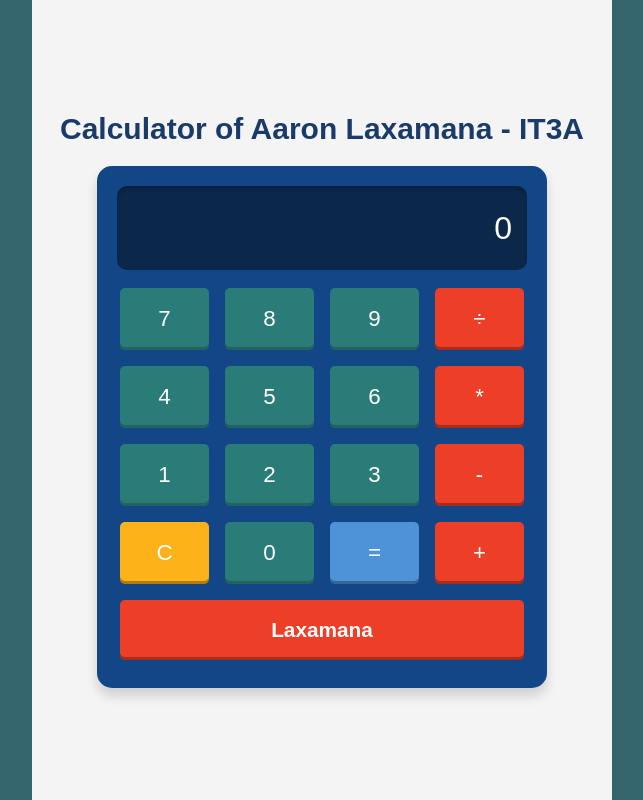
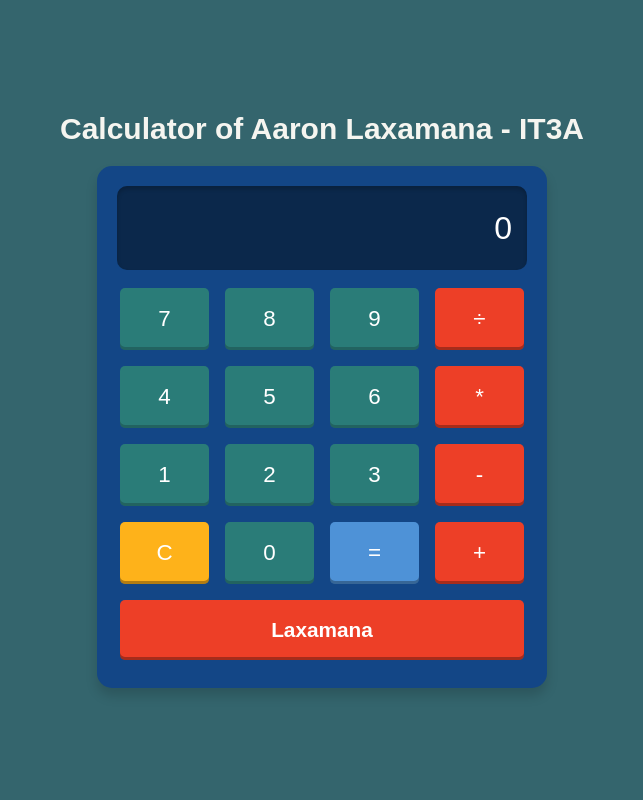
Before and after one commit to amlaxamana/calculator, a React (Vite) app: page / in a window 1280 px wide. Shown: the whole page, without its empty margins (318-961 px from the left). Built offline with nearby package versions, Linux system fonts and the light colour scheme.

Commit message:
Change of BG and Text Color

```diff
--- a/src/App.css
+++ b/src/App.css
@@ -4,7 +4,7 @@
   align-items: center;
   justify-content: center;
   height: 100vh;
-  background: #f4f4f4;
+  background: #34656D;
   padding: 0 20px;
   max-width: 580px;
   margin: 0 auto;
@@ -14,7 +14,7 @@
 .header {
   font-size: 30px;
   font-weight: bolder;
-  color: #1a3b6a;
+  color: #F5F5F0;
   margin-bottom: 20px;
   text-align: center;
   width: 100%;
```
